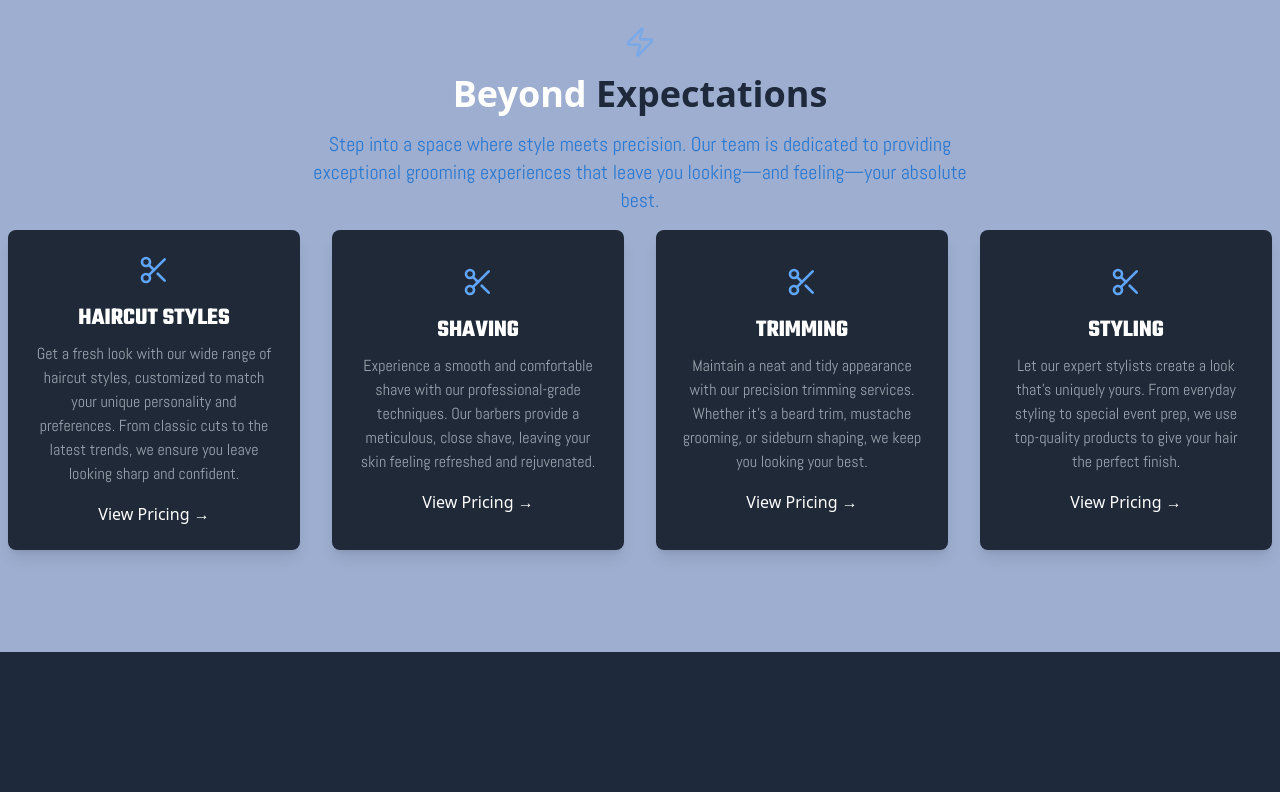
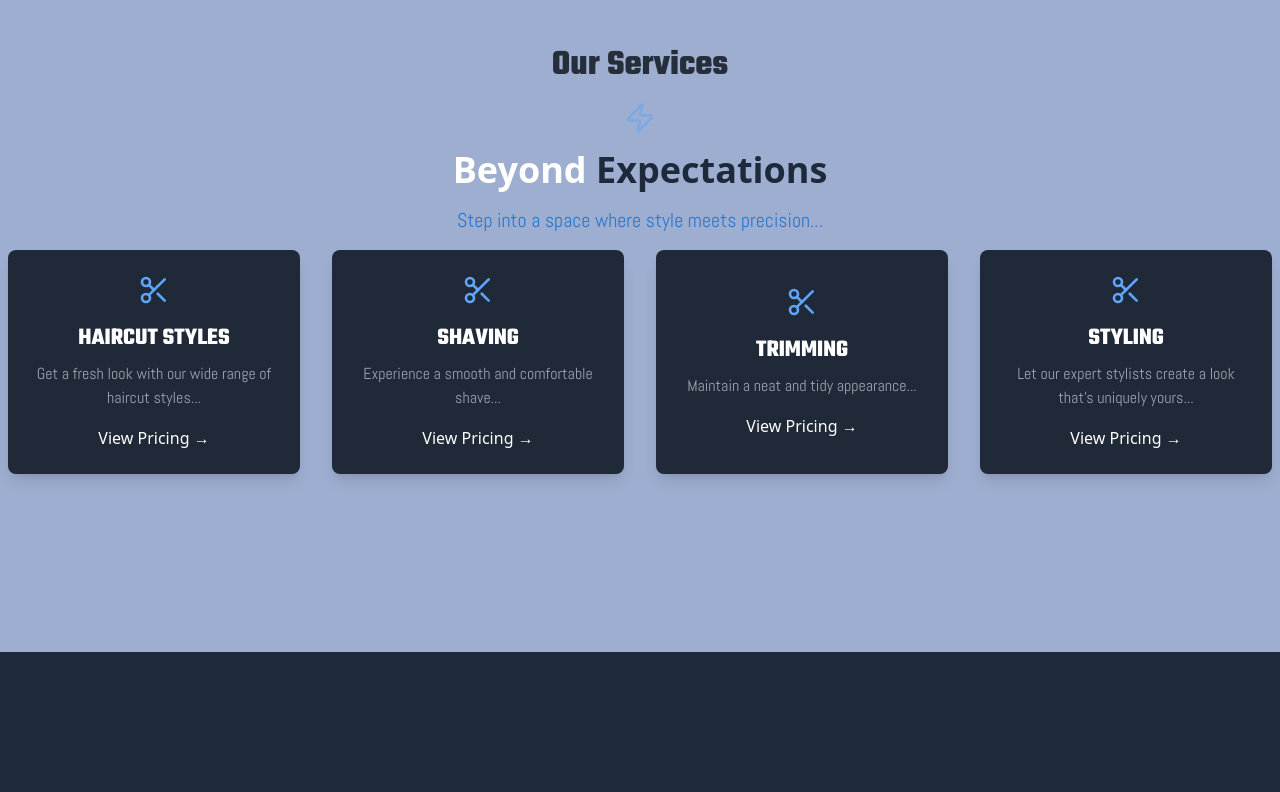
Before and after one commit to 1-TB/BluStylesBarber, a React (Create React App) app in the folder client/: page / in a window 1280 px wide. Shown: the part 1748-2540 px from the top of the page. Built offline with nearby package versions, Linux system fonts and the light colour scheme.

Commit message:
Added some motion for ServiceSection Component

```diff
--- a/client/package.json
+++ b/client/package.json
@@ -3,6 +3,9 @@
   "version": "0.1.0",
   "private": true,
   "dependencies": {
+    "@emotion/react": "^11.13.3",
+    "@emotion/styled": "^11.13.0",
+    "@mui/material": "^6.1.6",
     "@react-google-maps/api": "^2.20.3",
     "@testing-library/jest-dom": "^5.17.0",
     "@testing-library/react": "^13.4.0",
--- a/client/src/Components/Cards/ReviewCarousel.jsx
+++ b/client/src/Components/Cards/ReviewCarousel.jsx
@@ -82,7 +82,7 @@ export default function ReviewCarousel() {
         setCurrentReviewIndex((prevIndex) =>
           (prevIndex + 1) % reviews.length
         );
-      }, 7000); // Change review every 7 seconds
+      }, 10000); // Change review every 10 seconds
 
       return () => clearInterval(interval);
     }
--- a/client/src/Components/LandingSections/FeaturedCuts.jsx
+++ b/client/src/Components/LandingSections/FeaturedCuts.jsx
@@ -4,7 +4,7 @@ import ScrollChevron from '../MSC/ScrollChevron';
 import { useRef, useState, useEffect } from 'react'
 import tempCutImg from '../../assets/images/blustyles_cuttype_01.jpg'
 
-const FeaturedCuts = () => {
+const FeaturedCuts = ({ cutsRef }) => {
   const scrollContainerRef = useRef(null);
   const [scrollPercentage, setScrollPercentage] = useState(0);
 
@@ -78,7 +78,7 @@ const FeaturedCuts = () => {
   };
 
   return (
-    <div className="w-full min-h-screen bg-slate-800 p-8 md:p-16 content-center">
+    <div className="w-full min-h-screen bg-slate-800 p-8 md:p-16 content-center" ref={cutsRef}>
       <div className="max-w-7xl mx-auto">
         {/* Header */}
         <div className="mb-12 text-center">
--- a/client/src/Components/LandingSections/PriceList.jsx
+++ b/client/src/Components/LandingSections/PriceList.jsx
@@ -11,9 +11,9 @@ const services = [
   { name: "Beard Trim", price: 15, time: 20 },
 ];
 
-const PriceList = () => {
+const PriceList = ( { priceRef } ) => {
   return (
-    <div className="min-h-screen bg-slate-800 flex">
+    <div className="min-h-screen bg-slate-800 flex" ref={priceRef}>
       {/* Left side image */}
       <div className="hidden md:block w-1/2 contrast-125 ">
         <img
@@ -37,7 +37,7 @@ const PriceList = () => {
           </div>
 
           {/* Price List */}
-          <div className="space-y-6 mb-12">
+          <div className="space-y-6 mb-12" >
             {services.map((service) => (
                 <div
                 key={service.name}
--- a/client/src/Components/LandingSections/ReviewSection.jsx
+++ b/client/src/Components/LandingSections/ReviewSection.jsx
@@ -4,6 +4,7 @@ import Rating from '@mui/material/Rating';
 import FacebookIcon from '../../assets/images/Facebook_Logo_Primary.png'
 import GoogleRatingCard from '../Cards/GoogleRatingCard';
 import ReviewCarousel from '../Cards/ReviewCarousel';
+import  motion  from "framer-motion";
 
 const iconsData = [
   {
@@ -36,7 +37,7 @@ export default function ReviewSection() {
       <h3 className='font-bold text-4xl uppercase font-teko text-[#163163] '>
         Why Choose Us
       </h3>
-      <ZapIcon className="w-8 h-8 mb-3 text-blue-400 mx-auto animate-pulse" />
+      <ZapIcon className="w-8 h-8 mb-3 text-blue-950 mx-auto animate-pulse" />
 
       <div className='grid grid-cols-1 md:grid-cols-3 max-w-7xl gap-4 mb-11 '>
         {iconsData.map((icon) => (
--- a/client/src/Components/LandingSections/ServiceSection.jsx
+++ b/client/src/Components/LandingSections/ServiceSection.jsx
@@ -1,48 +1,54 @@
-import React from 'react'
-import { Scissors, ZapIcon } from 'lucide-react';
+import React from 'react';
+import { Scissors, Zap } from 'lucide-react';
+import { motion } from "framer-motion";
 
 const services = [
   {
     id: 1,
     title: "Haircut Styles",
-    description: "Get a fresh look with our wide range of haircut styles, customized to match your unique personality and preferences. From classic cuts to the latest trends, we ensure you leave looking sharp and confident.",
+    description: "Get a fresh look with our wide range of haircut styles...",
     image: Scissors
   },
   {
     id: 2,
     title: "Shaving",
-    description: "Experience a smooth and comfortable shave with our professional-grade techniques. Our barbers provide a meticulous, close shave, leaving your skin feeling refreshed and rejuvenated.",
-    image: Scissors // Replace with another icon if desired
+    description: "Experience a smooth and comfortable shave...",
+    image: Scissors
   },
   {
     id: 3,
     title: "Trimming",
-    description: "Maintain a neat and tidy appearance with our precision trimming services. Whether it’s a beard trim, mustache grooming, or sideburn shaping, we keep you looking your best.",
-    image: Scissors // Replace with another icon if desired
+    description: "Maintain a neat and tidy appearance...",
+    image: Scissors
   },
   {
     id: 4,
     title: "Styling",
-    description: "Let our expert stylists create a look that’s uniquely yours. From everyday styling to special event prep, we use top-quality products to give your hair the perfect finish.",
-    image: Scissors // Replace with another icon if desired
+    description: "Let our expert stylists create a look that’s uniquely yours...",
+    image: Scissors
   }
 ];
 
-
 export default function ServiceSection({ pricingRef }) {
   return (
-    <div className='w-full min-h-screen bg-[#9DAED0]  pb-8 lg:pb-0 lg:flex lg:items-center'>
-      <div className='w-full flex flex-col justify-center items-center space-y-4 p-2'>
+    <div className='w-full min-h-screen bg-[#9DAED0] pb-8 lg:pb-0 lg:flex lg:items-center'>
+      <motion.div
+       initial={{ opacity: 0, y: -100 }}
+       whileInView={{ opacity: 1, y: 0, transition: { delay: 0.5 } }}
+       viewport={{ once: true }}
+       transition={{staggerChildren: 0.2}}
+      className='w-full flex flex-col justify-center items-center space-y-4 p-2'>
         <div className='font-teko text-4xl text-[#262E3C] mt-4 font-bold'>Our Services</div>
-        <ZapIcon className="w-8 h-8 text-blue-400 mx-auto animate-pulse" />
+        <Zap className="w-8 h-8 text-blue-400 mx-auto animate-pulse" />
         <h1 className='font-bold text-4xl text-center'>Beyond <span className=' text-slate-800'>Expectations</span></h1>
         <p className='text-center max-w-md sm:max-w-2xl text-[#2A78D0] font-abel text-lg sm:text-xl'>
-          Step into a space where style meets precision. Our team is dedicated to providing exceptional grooming experiences that leave you looking—and feeling—your absolute best.
+          Step into a space where style meets precision...
         </p>
-        <div className='grid grid-cols-1  sm:grid-cols-2 lg:grid-cols-4 gap-8 max-w-md lg:max-w-7xl sm:max-w-xl ' >
+        <div
+          className='grid grid-cols-1 sm:grid-cols-2 lg:grid-cols-4 gap-8 max-w-md lg:max-w-7xl sm:max-w-xl'>
           {services.map((service) => (
             <div key={service.id} className="p-6 bg-gray-800 rounded-lg shadow-lg text-center flex flex-col justify-center items-center">
-              <div className=" text-blue-400  mb-4">
+              <div className="text-blue-400 mb-4">
                 <service.image size={32} /> {/* Render the icon */}
               </div>
               <h4 className="text-2xl font-bold text-white uppercase font-teko">{service.title}</h4>
@@ -52,7 +58,7 @@ export default function ServiceSection({ pricingRef }) {
                   if (pricingRef != null) {
                     pricingRef.current.scrollIntoView({
                       behavior: 'smooth',
-                    })
+                    });
                   }
                 }}
               >
@@ -61,7 +67,7 @@ export default function ServiceSection({ pricingRef }) {
             </div>
           ))}
         </div>
-      </div>
+      </motion.div>
     </div>
   );
 }
--- a/client/src/Pages/LandingPage.jsx
+++ b/client/src/Pages/LandingPage.jsx
@@ -1,4 +1,4 @@
-import React from 'react';
+import React, { useRef } from 'react';
 import cutBackground from '../assets/images/blustyles_cut_01.jpg';
 import IntroductionSection from "../Components/LandingSections/IntroductionSection";
 import OurStaff from "../Components/LandingSections/OurStaff";
@@ -9,6 +9,11 @@ import ServiceSection from '../Components/LandingSections/ServiceSection';
 import ReviewSection from '../Components/LandingSections/ReviewSection';
 
 const LandingPage = () => {
+
+  // Used for smooth scrolling when user clicks on the ServiceSection/IntroductionSection
+  const pricingRef = useRef(null)
+  const cutsRef = useRef(null)
+
   return (
       <>
         {/* Main Hero Section */}
@@ -93,11 +98,11 @@ const LandingPage = () => {
             </div>
           </div>
         </main>
-        <IntroductionSection />
-        <ServiceSection />
+        <IntroductionSection cutsRef={cutsRef}/>
+        <ServiceSection pricingRef={pricingRef}/>
         <OurStaff />
-        <PriceList />
-        <FeaturedCuts />
+        <PriceList priceRef={pricingRef}/>
+        <FeaturedCuts cutsRef={cutsRef}/>
         <ReviewSection />
       </>
   );
```
Also changed, not shown: client/src/Components/LandingSections/IntroductionSection.jsx (+11 -2 lines), client/src/Components/MSC/Layout.jsx (+8 -6 lines), 1 other file (tests, documents, lock files or other folders).
